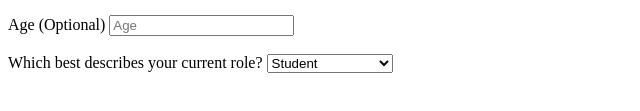
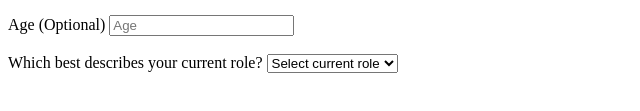
Before and after one commit to DeviantSchemist/SurveyForm, a plain HTML site: page index.html in a window 1280 px wide. Shown: the part 163-274 px from the top of the page, 0-640 px from the left. Drawn offline with Linux system fonts and the light colour scheme.

Commit message:
added dropdown

```diff
--- a/index.html
+++ b/index.html
@@ -26,6 +26,7 @@
     <input type="number" placeholder="Age" id="number-label" name="number-label"><br><br>
     <label for="dropdown">Which best describes your current role?</label>
     <select name="dropdown" id="dropdown">
+      <option value="none" selected disabled>Select current role</option>
       <option value="student">Student</option>
       <option value="full-time-job">Full Time Job</option>
       <option value="full-time-learner">Full Time Learner</option>
```
